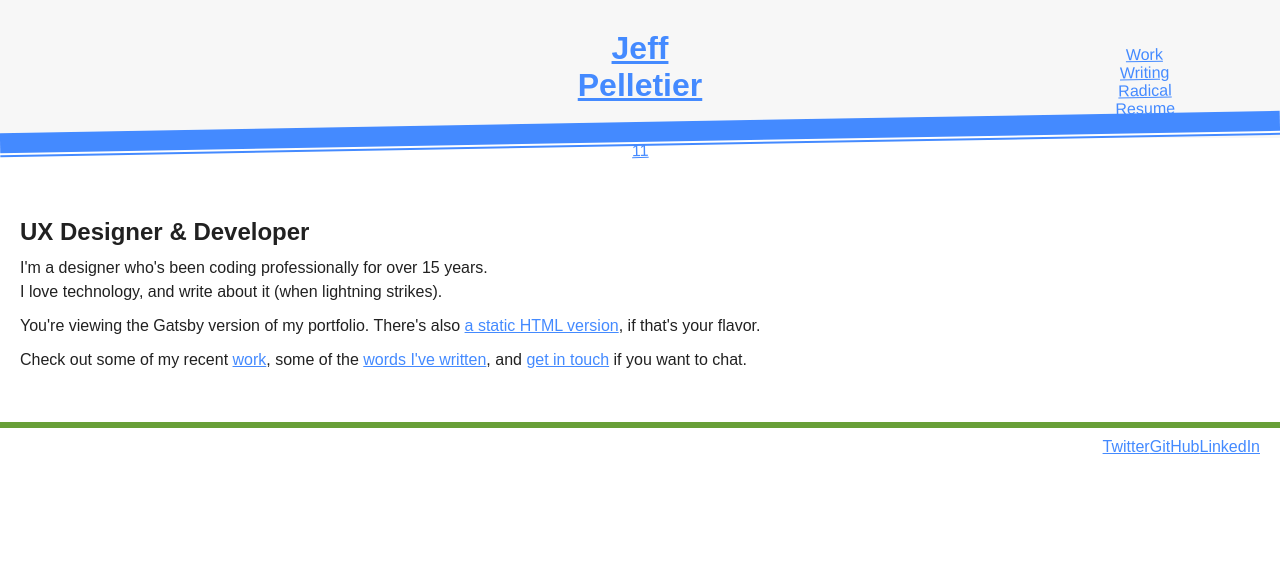
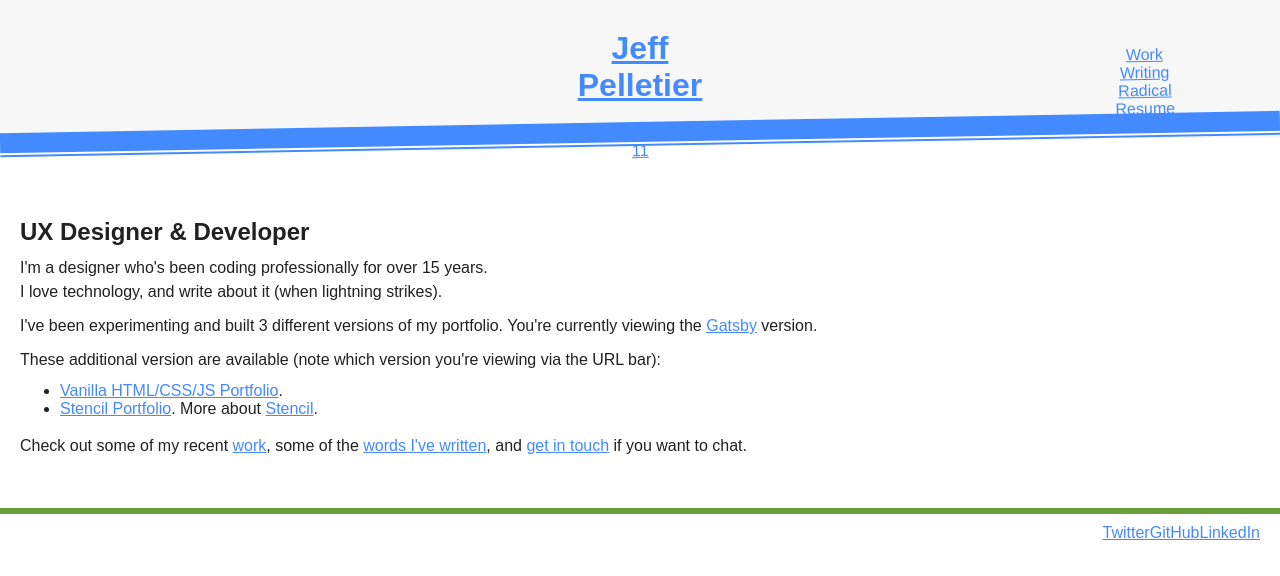
Before and after one commit to withinsight/jeffpelletier.me-gatsby, a Gatsby app: page / in a window 1280 px wide. Shown: the top 576 px of the page. Built offline with nearby package versions, Linux system fonts and the light colour scheme.

Commit message:
home page updates

```diff
--- a/src/pages/index.js
+++ b/src/pages/index.js
@@ -9,7 +9,14 @@ export default () => (
 
         <p>I'm a designer who's been coding professionally for over 15 years. <br /> I love technology, and write about it (when lightning strikes).</p>
 
-        <p>You're viewing the Gatsby version of my portfolio. There's also <a href="http://jeffpelletier.me">a static HTML version</a>, if that's your flavor.</p>
+        <p>I've been experimenting and built 3 different versions of my portfolio. You're currently viewing the <a data-hook="link-external" href="https://www.gatsbyjs.org/" rel="external">Gatsby</a> version.</p>
+
+        <p>These additional version are available (note which version you're viewing via the URL bar):</p>
+
+        <ul>
+            <li><a href="http://jeffpelletier.me">Vanilla HTML/CSS/JS Portfolio</a>.</li>
+            <li><a href="http://stencil.jeffpelletier.me">Stencil Portfolio</a>. More about <a data-hook="link-external" href="https://stenciljs.com/" rel="external">Stencil</a>.</li>
+        </ul>
 
         <p>Check out some of my recent <a href="work.html">work</a>, some of the <Link to="writing">words I've written</Link>, and <a href="mailto:jeffrey.k.pelletier+folio@gmail.com">get in touch</a> if you want to chat.</p>
     </Layout>
```
